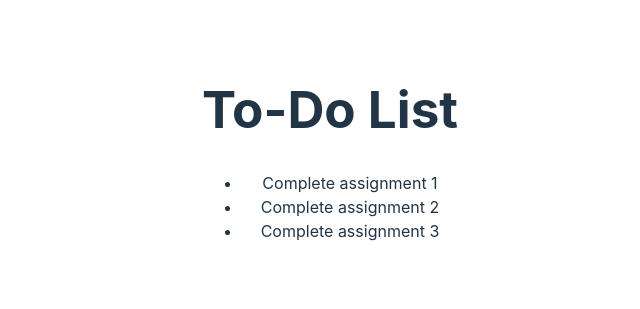
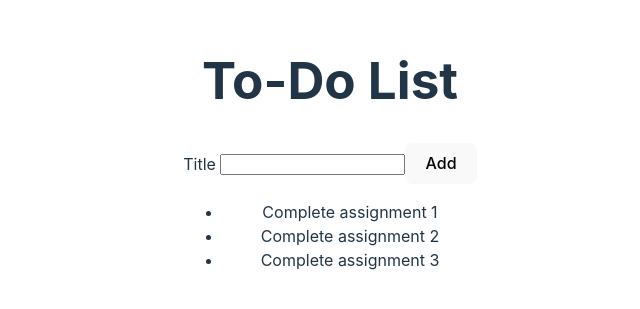
Before and after one commit to zeroban/react-todo, a React (Vite) app: page / in a window 1280 px wide. Shown: the part 247-556 px from the top of the page, without its empty margins (310-950 px from the left). Built offline with nearby package versions, Linux system fonts and the light colour scheme.

Commit message:
Week2 assignment

```diff
--- /dev/null
+++ b/src/AddTodoForm.jsx
@@ -0,0 +1,14 @@
+function AddTodoForm () {
+    return (
+    <form>
+      <label>Title </label>
+      <input type="text" id="todoTitle" />
+      <button type="submit">Add</button>
+    </form>
+
+    );
+
+
+}
+
+export default AddTodoForm;
--- a/src/App.jsx
+++ b/src/App.jsx
@@ -3,21 +3,12 @@
 import viteLogo from '/vite.svg'
 import './App.css'
 
-// Created an array of objects
-const todoList = [
-  {
-    id:1,
-    title: "Complete assignment 1"
-  },
-  {
-    id:2,
-    title: "Complete assignment 2"
-  },
-  {
-    id:3,
-    title: "Complete assignment 3"
-  }
-];
+// importing TodoList
+import TodoList from './TodoList';
+// importing TodoForm
+import AddTodoForm from './AddTodoForm';
+
+
 
 function App() {
   const [count, setCount] = useState(0)
@@ -25,11 +16,9 @@
   return (
     <>
       <h1>To-Do List</h1>
-      <ul>
-        {todoList.map((todo) => (
-          <li key={todo.id}>{todo.title}</li>
-        ))}
-      </ul>
+      <AddTodoForm/>
+      {/* THis is how you add a comment. Also imported TodoList */}
+      <TodoList />
     </>
   );
 }
--- /dev/null
+++ b/src/TodoList.jsx
@@ -0,0 +1,32 @@
+
+
+
+// Created an array of objects
+const todoList = [
+    {
+      id:1,
+      title: "Complete assignment 1"
+    },
+    {
+      id:2,
+      title: "Complete assignment 2"
+    },
+    {
+      id:3,
+      title: "Complete assignment 3"
+    }
+  ];
+
+function TodoList () {
+    return (
+    <div>
+        <ul>
+        {todoList.map((todo) => (
+          <li key={todo.id}>{todo.title}</li>
+        ))}
+      </ul>
+    </div>
+    );
+}
+
+export default TodoList;
```
